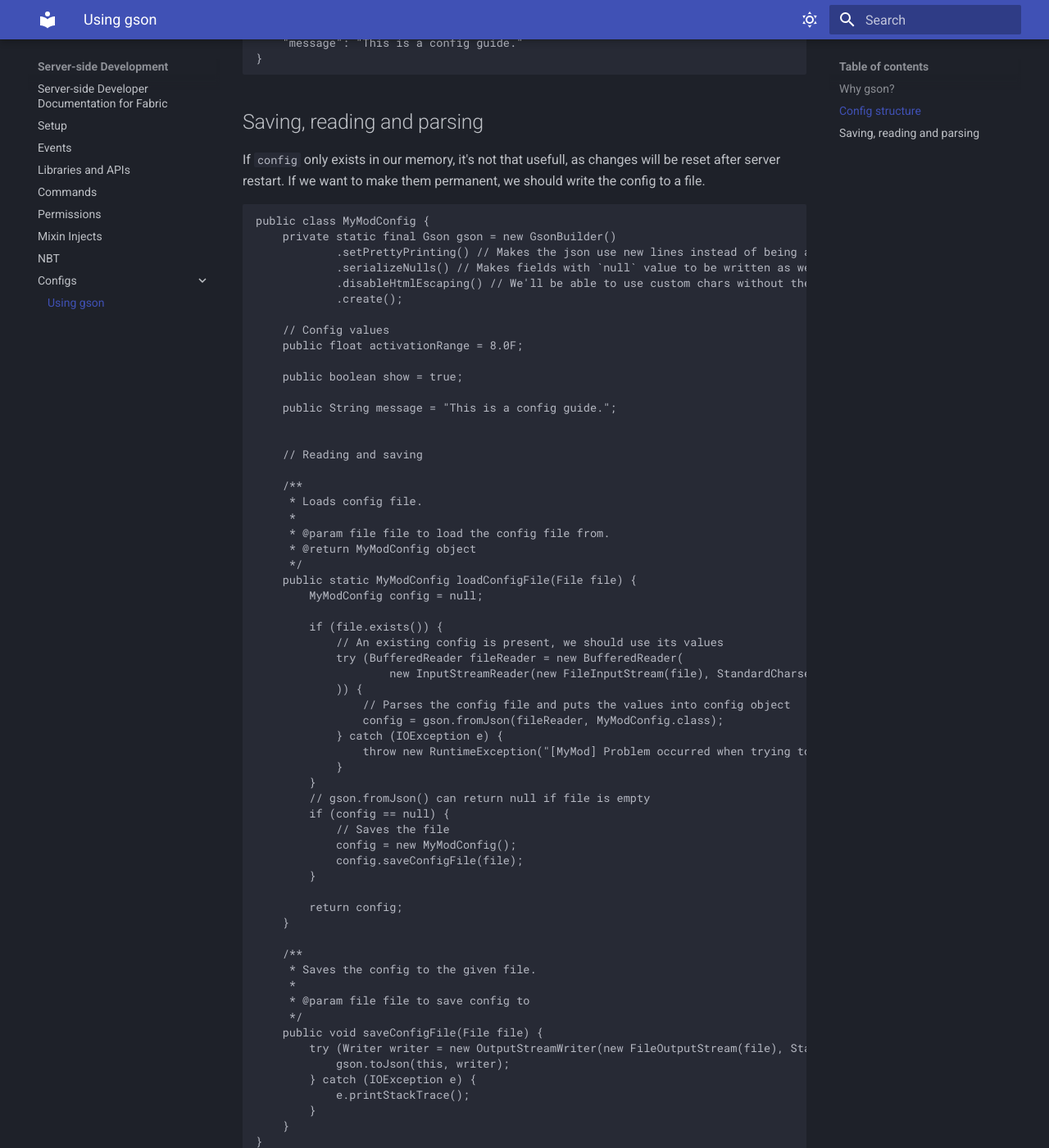
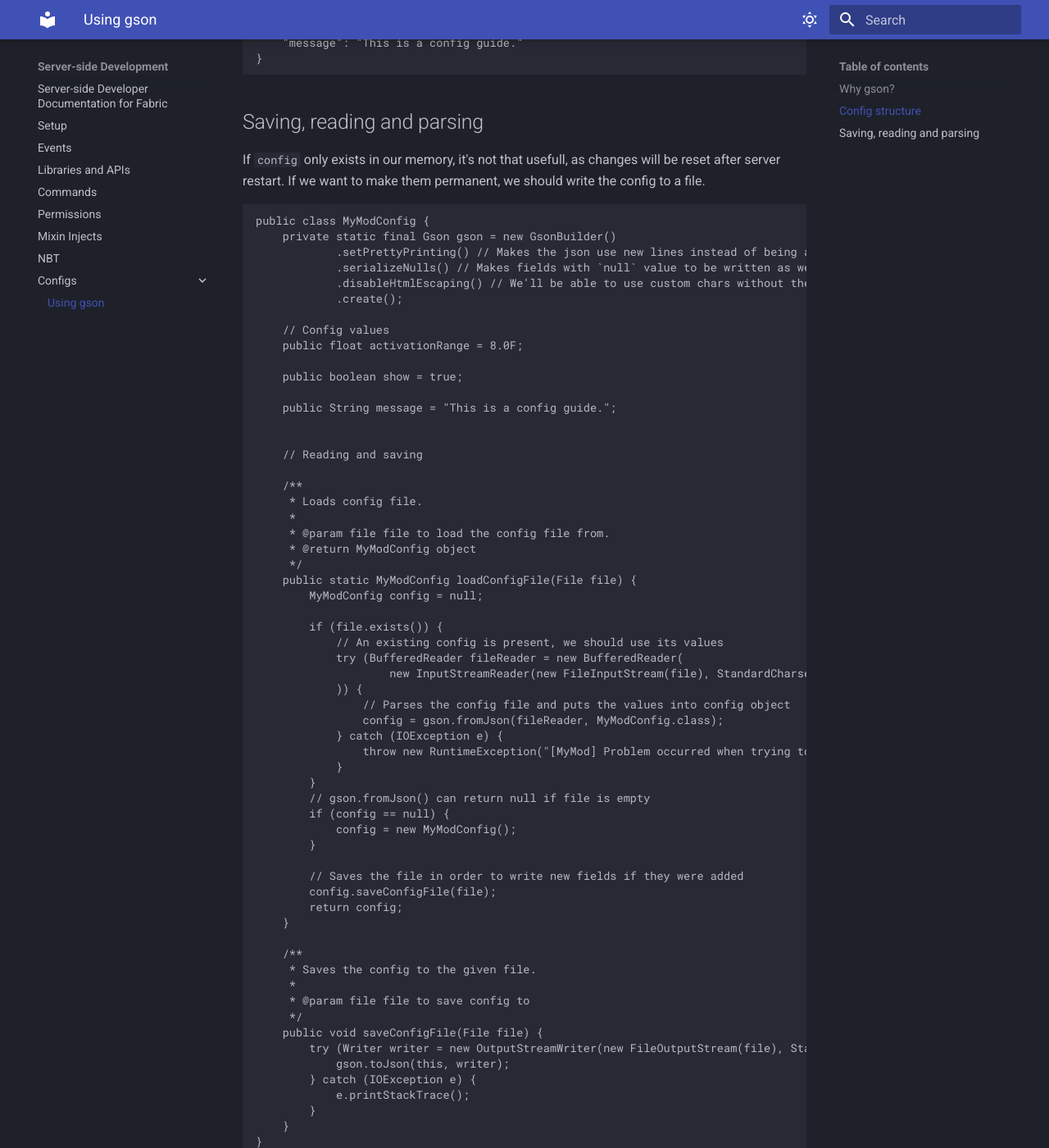
Before and after one commit to QuiltServerTools/ServerSideDevDocs, an MkDocs documentation site: the page built from docs/config/gson_config.md, in a window 1280 px wide and 1400 px high, scrolled down 1088 px. Shown: the whole window at 82% size. Built offline with MkDocs 1.6.1 and Material for MkDocs 9.7.7, drawn with Linux system fonts in a browser that asks for light colours.

Commit message:
Make example write config on every load

```diff
--- a/docs/config/gson_config.md
+++ b/docs/config/gson_config.md
@@ -93,11 +93,11 @@ public class MyModConfig {
         }
 		// gson.fromJson() can return null if file is empty
 		if (config == null) {
-			// Saves the file
 			config = new MyModConfig();
-			config.saveConfigFile(file);
 		}
 
+		// Saves the file in order to write new fields if they were added
+		config.saveConfigFile(file);
         return config;
     }
 
```
